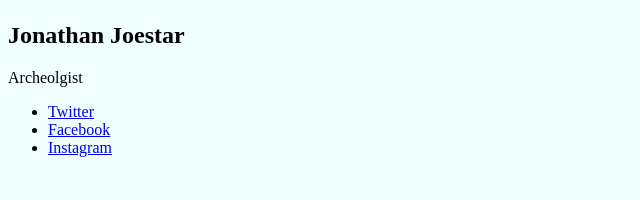
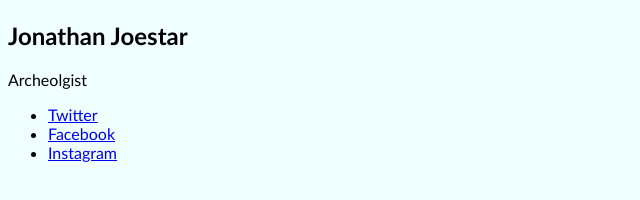
Before and after one commit to joewatson2/CSS-Projects, a plain HTML site: page Index.html in a window 1280 px wide. Shown: the part 310-510 px from the top of the page, without its empty margins (0-640 px from the left). Drawn offline with Linux system fonts and the light colour scheme.

Commit message:
add html file

```diff
--- a/style.css
+++ b/style.css
@@ -1,3 +1,6 @@
 body {
-    background-color:azure
+    background-color:azure;
+    font-family:'Trebuchet MS', 'Lucida Sans Unicode', 'Lucida Grande', 'Lucida Sans', Arial, sans-serif
+
+
 }
```
